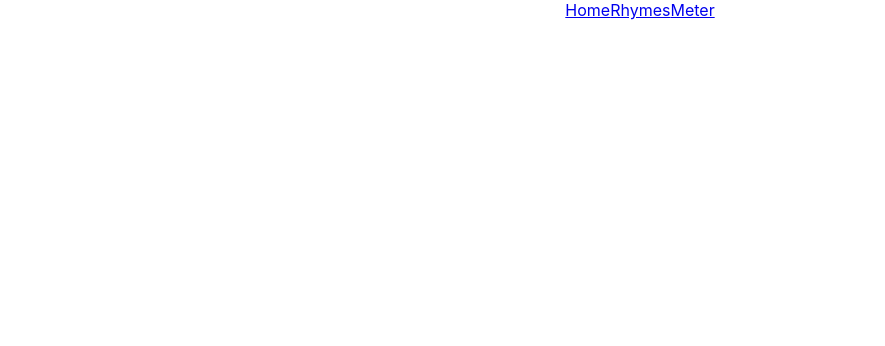
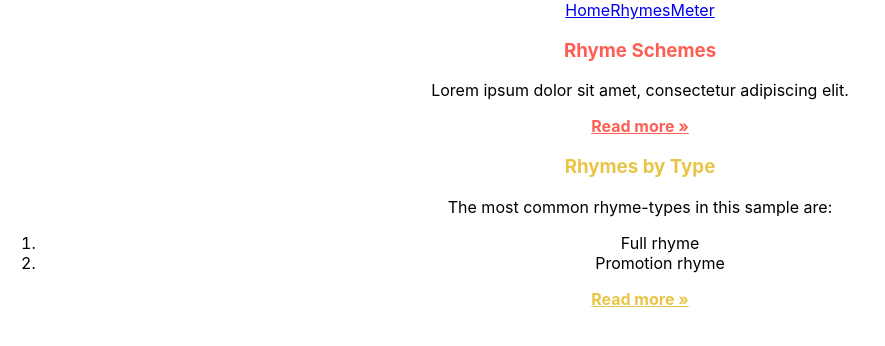
Before and after one commit to SamuelPerrin/tuffet, a React (Create React App) app in the folder iambe/: page /rhyme in a window 1280 px wide. Shown: the top 346 px of the page, without its empty margins (0-885 px from the left). Built offline with nearby package versions, Linux system fonts and the light colour scheme.

Commit message:
add routes and placeholder components for RhymeScheme and Scansion

```diff
--- a/iambe/src/App.css
+++ b/iambe/src/App.css
@@ -28,6 +28,21 @@
   color: #61dafb;
 }
 
+.blue {
+  font-weight: bold;
+  color: #3887D6;
+}
+
+.red {
+  font-weight: bold;
+  color: #FE5F55;
+}
+
+.yellow {
+  font-weight: bold;
+  color: #E8C547;
+}
+
 @keyframes App-logo-spin {
   from {
     transform: rotate(0deg);
--- a/iambe/src/App.js
+++ b/iambe/src/App.js
@@ -3,7 +3,8 @@ import {BrowserRouter as Router, Route, Link} from 'react-router-dom';
 import Home from './components/Home';
 import Rhymes from './components/Rhymes';
 import Meter from './components/Meter';
-
+import RhymeScheme from './components/RhymeScheme';
+import Scansion from './components/Scansion';
 
 function App() {
   return (
@@ -11,13 +12,15 @@ function App() {
       <Router>
         <header>
           <Link to='/'>Home</Link>
-          <Link to='/rhymes'>Rhymes</Link>
+          <Link to='/rhyme'>Rhymes</Link>
           <Link to='/meter'>Meter</Link>
         </header>
 
         <Route exact path ='/' component={Home} />
-        <Route exact path='/rhymes' component={Rhymes} />
+        <Route exact path='/rhyme' component={Rhymes} />
         <Route exact path="/meter" component={Meter} />
+        <Route exact path="/rhyme/scheme" component={RhymeScheme}/>
+        <Route exact path="/meter/scansion" component={Scansion} />
       </Router>
     </div>
   );
--- a/iambe/src/components/Meter.js
+++ b/iambe/src/components/Meter.js
@@ -5,9 +5,9 @@ const Meter = () => {
   return (
     <div>
       <section>
-        <h3 className="blue">Lines by Meter</h3>
+        <h3 className="blue">Stanzas by Meter</h3>
         <p>Lorem ipsum dolor sit amet, consectetur adipiscing elit.</p>
-        <Link to="#">Read more »</Link>
+        <Link to="/meter/scansion">Read more »</Link>
       </section>
       <section>
         <h3 className="red">Stanzas by Verse Form</h3>
--- a/iambe/src/components/Rhymes.js
+++ b/iambe/src/components/Rhymes.js
@@ -7,7 +7,7 @@ const Rhymes = () => {
       <section>
         <h3 className="red">Rhyme Schemes</h3>
         <p>Lorem ipsum dolor sit amet, consectetur adipiscing elit.</p>
-        <Link to="#" className="red">Read more »</Link>
+        <Link to="/rhyme/scheme" className="red">Read more »</Link>
       </section>
       <section>
         <h3 className="yellow">Rhymes by Type</h3>
--- /dev/null
+++ b/iambe/src/components/Scansion.js
@@ -0,0 +1,15 @@
+import React from 'react';
+import {Link} from 'react-router-dom';
+
+const Scansion = () => {
+  return (
+    <div>
+      <section>
+        <h3 className="yellow">Scansion</h3>
+        <p>This stanza's meter is a variant of: <span className="red">common hymn</span>.</p>
+      </section>
+    </div>
+  )
+}
+
+export default Scansion
```
